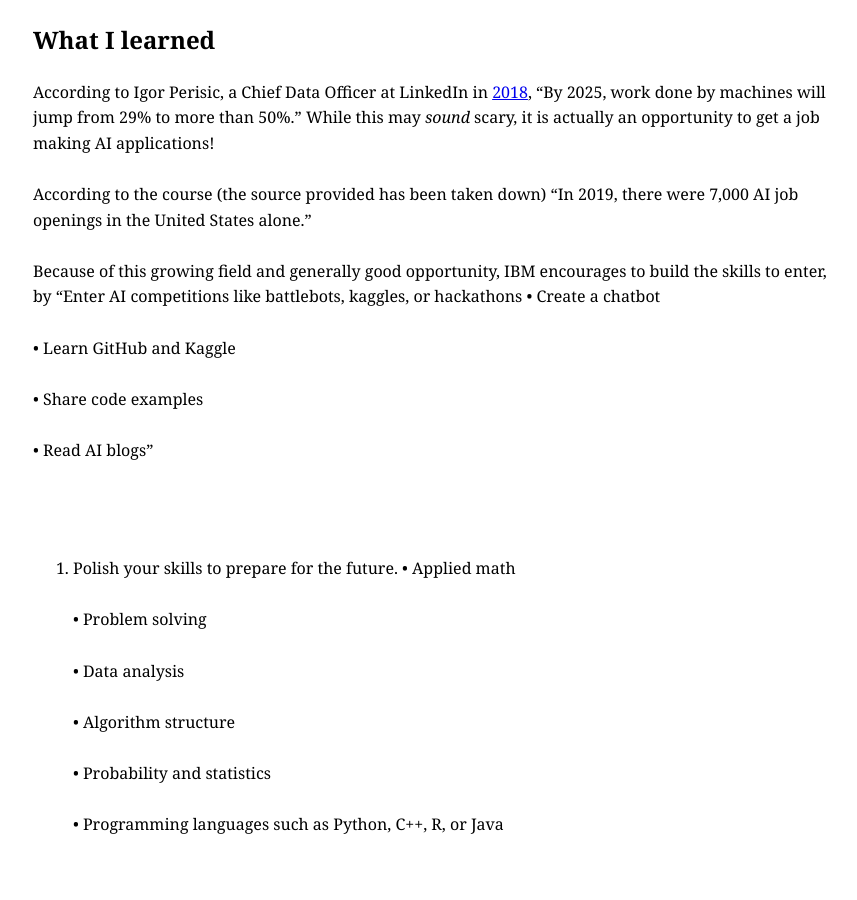
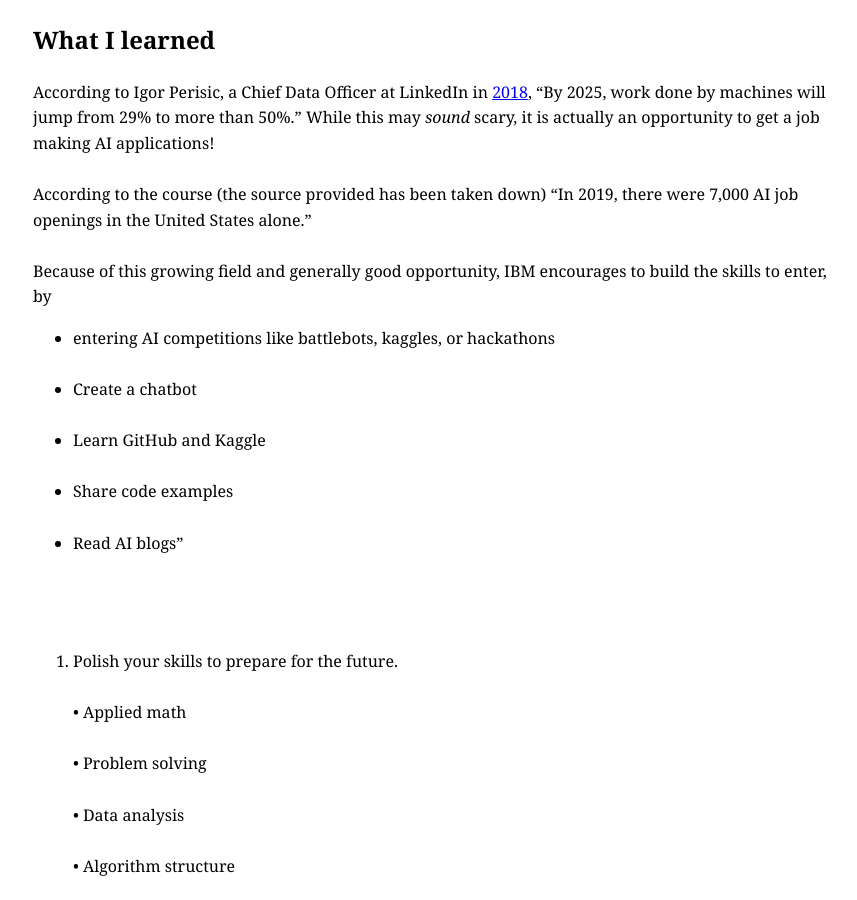
Before and after one commit to CaptainSapphire/PH-s-Blog, a Jekyll site: the page built from _posts/2025-09-25-IBM Learn about a career with AI Girls Who Code.md, in a window 1280 px wide and 900 px high, scrolled down 450 px. Shown: the whole window, without its empty margins (207-1064 px from the left). Built offline with Jekyll 4.4.1, drawn with Linux system fonts in a browser that asks for light colours.

Commit message:
Update and rename 2025-09-25-IBM Learn about a career with AI girls who code.md to 2025-09-25-IBM Learn about a career with AI Girls Who Code.md

```diff
--- a/_posts/2025-09-25-IBM Learn about a career with AI girls who code.md
+++ b/_posts/2025-09-25-IBM Learn about a career with AI Girls Who Code.md
@@ -12,26 +12,26 @@ featured-img: https://github.com/CaptainSapphire/PH-s-Blog/blob/main/assets/Sept
 According to Igor Perisic, a Chief Data Officer at LinkedIn in [2018](https://www.weforum.org/agenda/2018/09/artificial-intelligence-shaking-up-job-market/), "By 2025, work done by machines will jump from 29% to more than 50%." While this may *sound* scary, it is actually an opportunity to get a job making AI applications! <br><br>
 According to the course (the source provided has been taken down) "In 2019, there were 7,000 AI job openings in the United States alone." <br><br>
 Because of this growing field and generally good opportunity, IBM encourages to build the skills to enter, by
-"Enter AI competitions like battlebots, kaggles, or hackathons
-• Create a chatbot <br><br>
-• Learn GitHub and Kaggle<br><br>
-• Share code examples<br><br>
-• Read AI blogs"<br><br>
+- entering AI competitions like battlebots, kaggles, or hackathons <br><br>
+- Create a chatbot <br><br>
+- Learn GitHub and Kaggle<br><br>
+- Share code examples<br><br>
+- Read AI blogs"<br><br>
 <br><br>
 
-2. Polish your skills to prepare for the future.
-• Applied math<br><br>
-• Problem solving<br><br>
-• Data analysis<br><br>
-• Algorithm structure<br><br>
-• Probability and statistics<br><br>
+2. Polish your skills to prepare for the future.<br><br>
+• Applied math <br><br>
+• Problem solving <br><br>
+• Data analysis <br><br>
+• Algorithm structure <br><br>
+• Probability and statistics <br><br>
 • Programming languages such as Python, C++, R, or Java
-<br><br><br><br>
+<br><br>
 
 And, finally: "chart your course to a great career!"<br><br>
-• Dig into online training opportunities.<br><br>
-• Seek out an internship.<br><br>
-• Invest in an associate or bachelor degree.<br><br>
+• Dig into online training opportunities.<br>
+• Seek out an internship.<br>
+• Invest in an associate or bachelor degree.<br>
 
 ## Final Thoughts
 Thank you to Girls Who Code for providing this IBM preparatory course!! <br><br>
```
